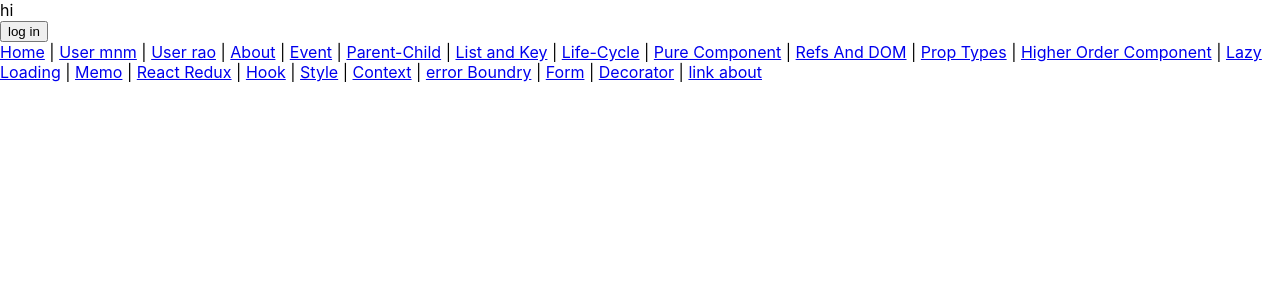
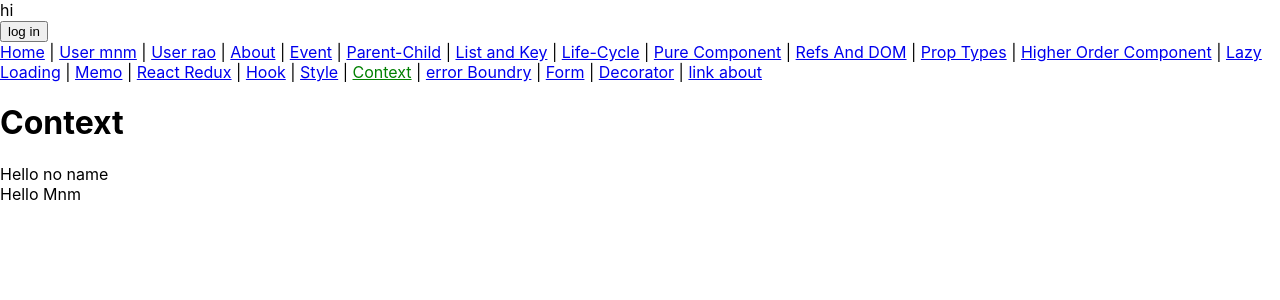
Before and after one commit to mn-manjunatha/react-router-all-in, a React (Create React App) app: page /context in a window 1280 px wide. Shown: the top 300 px of the page. Built offline with nearby package versions, Linux system fonts and the light colour scheme.

Commit message:
context added

```diff
--- a/src/Main.js
+++ b/src/Main.js
@@ -17,8 +17,10 @@ import ReactRedux from './components/react-redux/ReactRedux';
 import PuzzlePage from './components/puzzle/PuzzlePage';
 import Hook from './components/hook/Hook';
 import StyleCom from './components/style/StyleCom';
+import ErrorCom from './components/error/ErrorCom';
+import Context from './components/context/Context';
 
-import ErrorCom from './components/error/ErrorCom'
+
 
 
 
@@ -54,6 +56,9 @@ const Main = ({isLogedin}) => (
       <Route path="/style" strict component={StyleCom} />
       <Route path="/listkey" strict component={ListKey}/>
       <Route path="/errorBoundry" strict component={ErrorCom}/>
+      <Route path="/context" strict component={Context}/>
+
+
 
     </Switch>
   </main>
--- a/src/components/common/Header.js
+++ b/src/components/common/Header.js
@@ -40,7 +40,7 @@ const Header = () => (
         {" | "}
         <NavLink to='/style' exact activeStyle={{color:'green'}}>Style</NavLink>
         {" | "}
-        <NavLink to='/style' exact activeStyle={{color:'green'}}>Context</NavLink>
+        <NavLink to='/context' exact activeStyle={{color:'green'}}>Context</NavLink>
         {" | "}
         <NavLink to='/errorBoundry' exact activeStyle={{color:'green'}}>error Boundry</NavLink>
         {" | "}
--- /dev/null
+++ b/src/components/context/ComponentA.js
@@ -0,0 +1,12 @@
+import React from 'react';
+import ComponentB from './ComponentB';
+
+class ComponentA extends React.Component {
+  render() {
+    return (
+        <ComponentB/>
+    );
+  }
+}
+
+export default ComponentA;
--- /dev/null
+++ b/src/components/context/ComponentB.js
@@ -0,0 +1,13 @@
+import React from 'react';
+import ComponentC from './ComponentC';
+
+class ComponentB extends React.Component {
+  render() {
+    return (
+        <ComponentC/>
+
+    );
+  }
+}
+
+export default ComponentB;
--- /dev/null
+++ b/src/components/context/ComponentC.js
@@ -0,0 +1,18 @@
+import React from 'react';
+import {UserConsumer} from './UserContext';
+
+
+class ComponentC extends React.Component {
+  render() {
+    return (
+      <UserConsumer>
+      {(username)=>{
+        return <div> Hello {username} </div>
+      }}
+
+        </UserConsumer>
+    );
+  }
+}
+
+export default ComponentC;
--- /dev/null
+++ b/src/components/context/Context.js
@@ -0,0 +1,20 @@
+import React from 'react';
+import ComponentA from './ComponentA';
+import { UserProvider } from './UserContext';
+
+class Context extends React.Component {
+  render() {
+    return (
+      <div>
+        <h1>Context</h1>
+        <ComponentA />
+
+        <UserProvider value="Mnm">
+          <ComponentA />
+        </UserProvider>
+      </div>
+    );
+  }
+}
+
+export default Context;
--- /dev/null
+++ b/src/components/context/UserContext.js
@@ -0,0 +1,8 @@
+import React from 'react';
+
+const UserContext = React.createContext('no name')
+
+const UserProvider = UserContext.Provider
+const UserConsumer = UserContext.Consumer
+
+export {UserProvider, UserConsumer};
```
